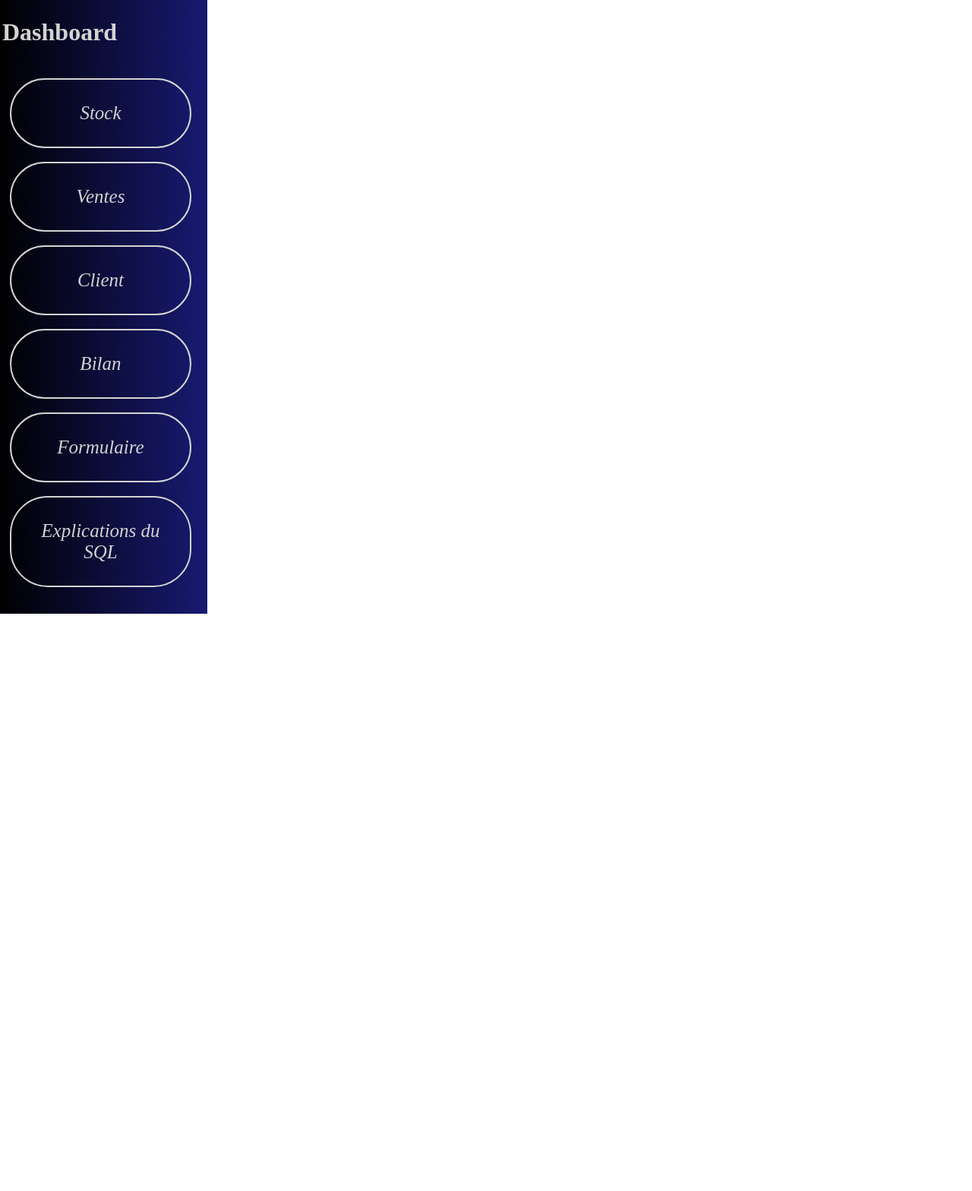
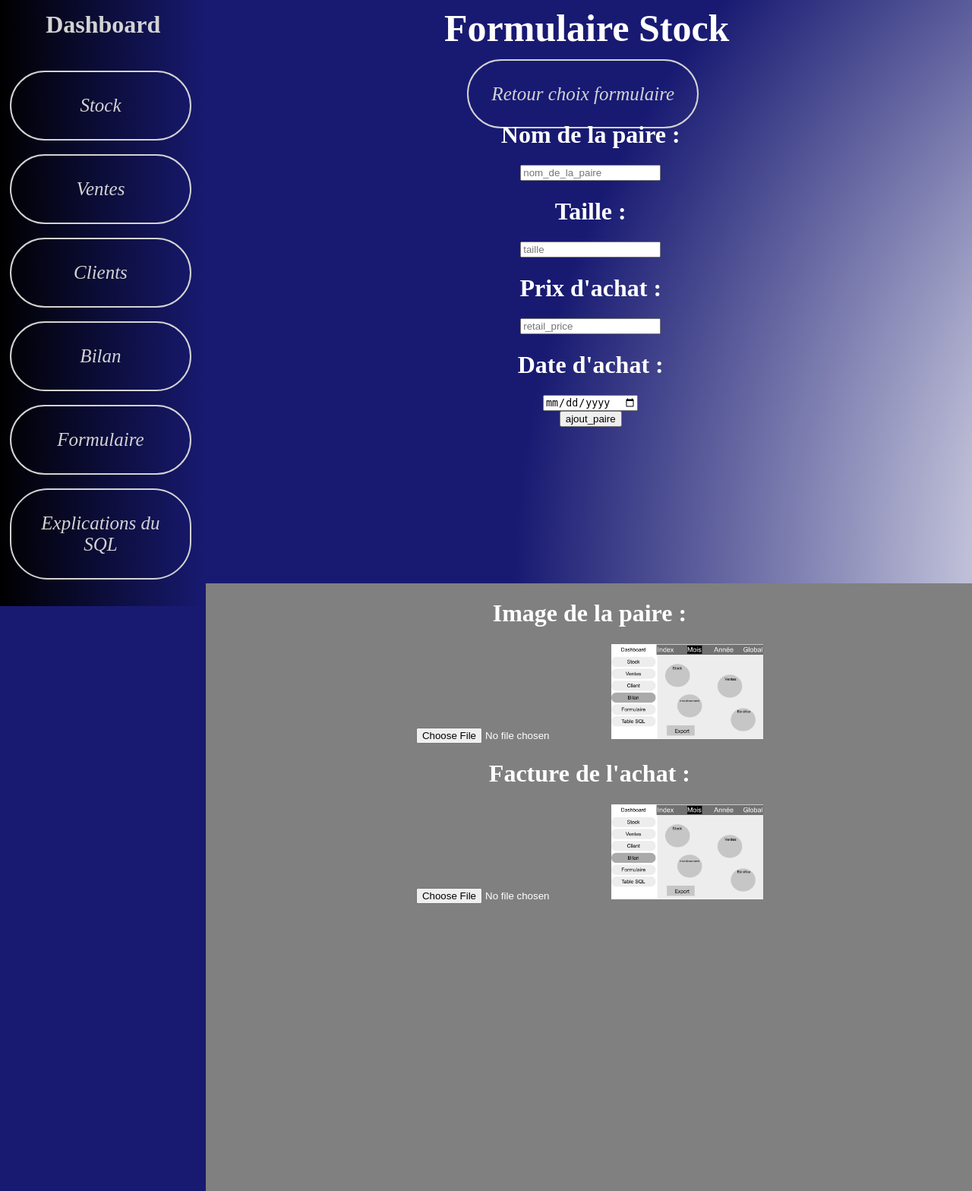
Before and after one commit to huguette642/projet_web, a PHP site: page /index.php?view=form_ajout_stock in a window 1280 px wide. Shown: the whole page at 76% size. Before the commit the page ends 808 px from the top, so only its background shows below. Run offline with PHP 8.4, Linux system fonts and the light colour scheme.

Commit message:
Add files via upload

```diff
--- a/Templates/bilan.php
+++ b/Templates/bilan.php
@@ -21,7 +21,7 @@ include_once("libs/maLibForms.php");// mkTable, mkLiens, mkSelect ...
 
 <div id="affichage_stock">
 <h1 class="titre">Bilan Global</h1>
-<header>
+<header style="text-align:center">
   <a href="index.php?view=bilanannee" style="text-decoration:none" class="bulle">Bilan Annuel</a>
   <a href="index.php?view=bilanmois" style="text-decoration:none" class="bulle">Bilan Mensuel</a>
 </header>
--- a/Templates/bilanannee.php
+++ b/Templates/bilanannee.php
@@ -21,7 +21,7 @@ include_once("libs/maLibForms.php");// mkTable, mkLiens, mkSelect ...
 
 <div id="affichage_stock">
 <h1 class="titre">Bilan Annuel</h1>
-<header>
+<header style="text-align:center">
   <a href="index.php?view=bilan" style="text-decoration:none" class="bulle">Bilan Global</a>
   <a href="index.php?view=bilanmois" style="text-decoration:none" class="bulle">Bilan Mensuel</a>
 </header>
--- a/Templates/bilanmois.php
+++ b/Templates/bilanmois.php
@@ -21,7 +21,7 @@ include_once("libs/maLibForms.php");// mkTable, mkLiens, mkSelect ...
 
 <div id="affichage_stock">
 <h1 class="titre">Bilan Mensuel</h1>
-<header>
+<header style="text-align:center">
   <a href="index.php?view=bilan" style="text-decoration:none" class="bulle">Bilan Global</a>
   <a href="index.php?view=bilanannee" style="text-decoration:none" class="bulle">Bilan Annuel</a>
 </header>
--- /dev/null
+++ b/Templates/form_ajout_stock.php
@@ -0,0 +1,57 @@
+<!DOCTYPE html>
+<html>
+<head>
+	<title></title>
+	<link rel="stylesheet" href="page1.css">
+</head>
+<body  style="background: repeating-radial-gradient(circle at 150%,white 20%, #181A72,#181A72); text-align : center;">
+
+	<h1 class="titre">Formulaire Stock</h1>
+	<header style="text-align:center">
+	<a href="index.php?view=choix_form" class="bulle" style="text-decoration:none">Retour choix formulaire</a>
+	</header>
+
+	<div class="gaucheform">
+		<h1 style="color:white">Nom de la paire : </h1>
+		<?php
+		mkForm("controleur.php");
+		mkInput('text',"nom_paire",'','placeholder="nom_de_la_paire"');
+		?>
+		<br>
+		<h1 style="color:white">Taille : </h1>
+		<?php
+		mkInput('number',"taille",'','placeholder="taille" step="0.5"');
+		?>
+		<br>
+		<h1 style="color:white">Prix d'achat : </h1>
+		<?php
+		mkInput('number',"retail_price",'','placeholder="retail_price" step="0.01"');
+		?>
+		<br>
+		<h1 style="color:white">Date d'achat : </h1>
+		<?php
+		mkInput('date',"retail_date","",'placeholder="retail_date"');
+		?>
+		<br>
+		<?php
+		mkInput('submit','action','ajout_paire','class="boutonsubmit"');
+		?>
+	</div>
+	<div class="droite">
+		<h1 style="color:white">Image de la paire : </h1>
+		<?php
+		mkInput('file','image','','placeholder="image" style="color:white"');
+		?>
+		<img src="interface_photo/10.1-Bilan_Mois.png">
+		<br>
+		<h1 style="color:white">Facture de l'achat : </h1>
+		<?php
+		mkInput('file','facture','','placeholder="facture" style="color:white"');
+		endForm();
+		?>
+		<img src="interface_photo/10.1-Bilan_Mois.png">
+	</div>
+
+
+</body>
+</html>
--- a/Templates/menu.php
+++ b/Templates/menu.php
@@ -33,11 +33,11 @@ echo "<?xml version=\"1.0\" encoding=\"utf-8\" ?>";
 		<br>
 		<a href="index.php?view=ventes" style="text-decoration:none" class="bulle" id="ventes">Ventes</a>
 		<br>
-		<a href="index.php?view=client" style="text-decoration:none" class="bulle" id="client">Client</a>
+		<a href="index.php?view=client" style="text-decoration:none" class="bulle" id="client">Clients</a>
 		<br>
 		<a href="index.php?view=bilan" style="text-decoration:none" class="bulle" id="bilan">Bilan</a>
 		<br>
-		<a href="index.php?view=form" style="text-decoration:none" class="bulle" id="formulaire">Formulaire</a>
+		<a href="index.php?view=choix_form" style="text-decoration:none" class="bulle" id="formulaire">Formulaire</a>
 		<br>
 		<a href="index.php?view=expl" style="text-decoration:none" class="bulle" id="explication">Explications du SQL</a>
 		</div>
```
Also changed, not shown: Templates/choix_form.php (added, +29 -0 lines), controleur.php (+9 -10 lines).
